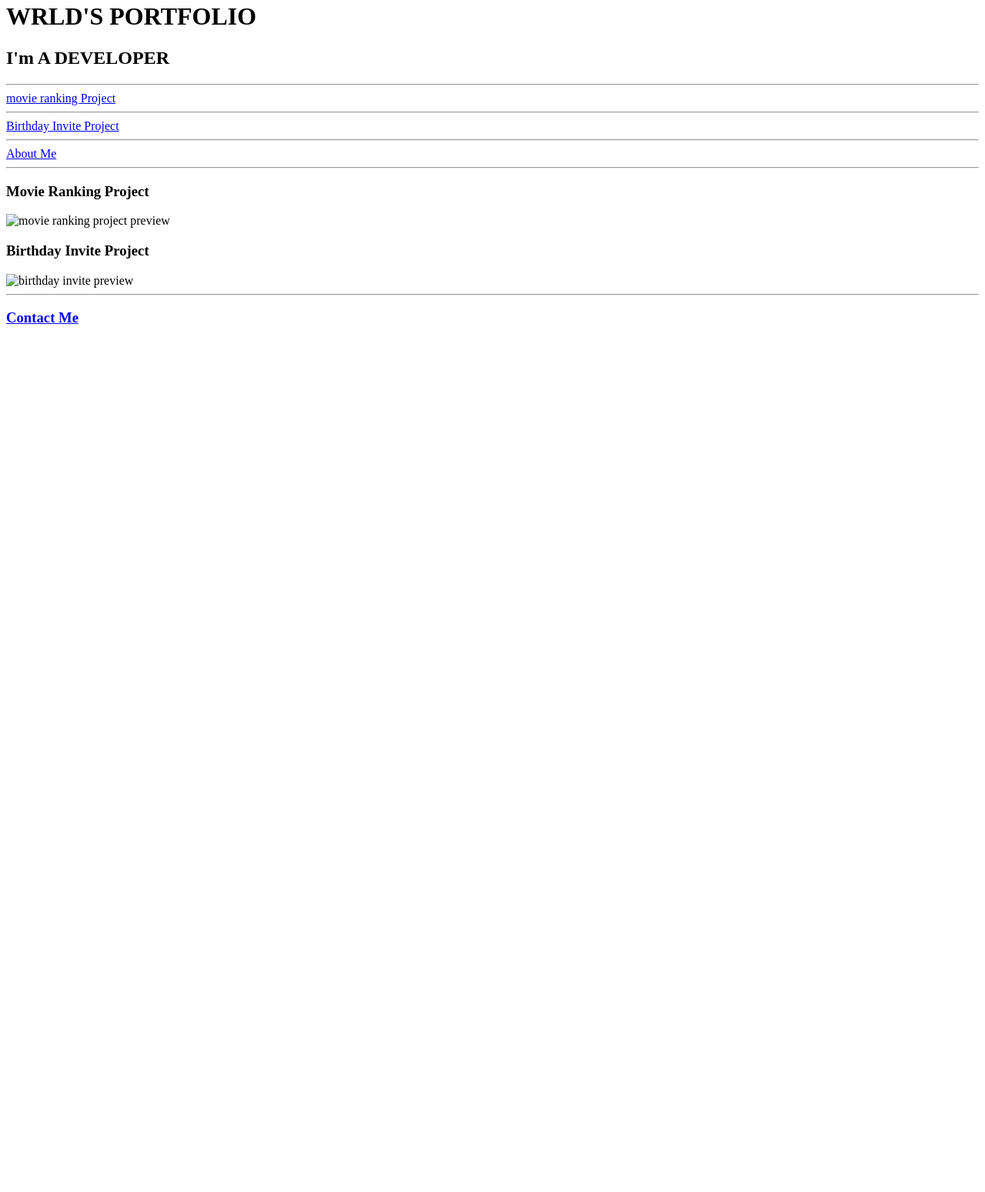
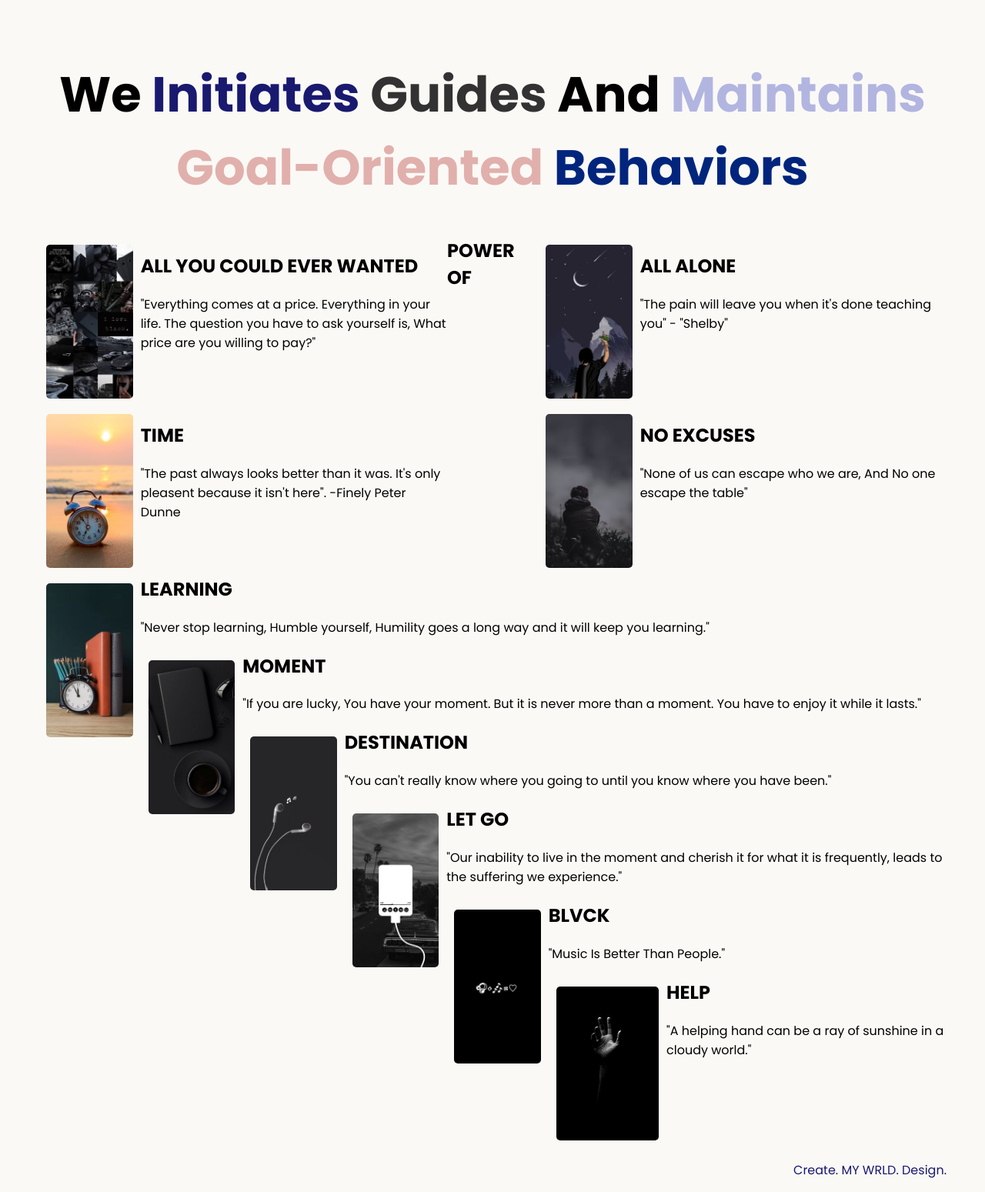
Before and after one commit to MYWRLD11/Motivation, a plain HTML site: page index.html in a window 1280 px wide. Shown: the part 18-1567 px from the top of the page at 77% size. Before the commit the page ends 800 px from the top, so only its background shows below. Drawn offline with Linux system fonts and the light colour scheme.

Commit message:
Add files via upload

```diff
--- a/index.html
+++ b/index.html
@@ -3,20 +3,67 @@
 <head>
     <meta charset="UTF-8">
     <meta name="viewport" content="width=device-width, initial-scale=1.0">
-    <title>WRLD'S PORTFOLIO</title>
+    <link rel="stylesheet" href="./style.css">
+    <title>MOTIVATIONAL SPEAKER'S</title>
+    <link rel="preconnect" href="https://fonts.googleapis.com">
+    <link rel="preconnect" href="https://fonts.gstatic.com" crossorigin>
+    <link href="https://fonts.googleapis.com/css2?family=Poppins:wght@400;700&display=swap" rel="stylesheet">
 </head>
 <body>
-    <h1>WRLD'S PORTFOLIO</h1>
-    <h2> I'm A DEVELOPER</h2>
-    <hr>
-    <a href="./public/movie-ranking.html">movie ranking Project</a><hr>
-    <a href="./public/birthday-invite.html">Birthday Invite Project</a><hr>
-    <a href="./public/about.html">About Me</a><hr>
-    <h3>Movie Ranking Project</h3>
-    <img src="./assets/Image/preview for movie+ranking.jpg" height="200" alt="movie ranking project preview">
-    <h3>Birthday Invite Project</h3>
-    <img src="./assets/Image/birthday-invite.jpg" height="200" alt="birthday invite preview">
-    <hr>
-    <h3><a href="./public/Contact.html">Contact Me</a></h3>
+    <div class="main">
+        <h1>We <span class="initiates">Initiates</span> <span class="guides">Guides</span> And <span class="maintains">Maintains</span> <span class="goal">Goal-Oriented</span> <span class="behaviors">Behaviors</span></h1>
+        <div class="left01 card01"><img class="tile-image" src="./IMAGE/MY WRLD.jpg" alt="all you could ever wanted">
+         <h2 class="card-title"> ALL YOU COULD EVER WANTED</h2>
+         <p class="card-text">"Everything comes at a price. Everything in your life. The question you have to ask yourself is, What price are you willing to pay?"</p>
+        </div>
+
+        <div class="right02 card02"><img class="tile-image" src="./IMAGE/MY WRLD ALONE.jpg" alt="Alone">
+            <h2 class="card-title02">ALL ALONE</h2>
+            <P>"The pain will leave you when it's done teaching you" - "Shelby"</P>
+        </div>
+
+        <div class="left03 card03"><img class="tile-image" src="./IMAGE/MY WRLD TIME.jpg" alt="Time">
+            <h2 class="card-title03">TIME</h2>
+            <P>"The past always looks better than it was. It's only pleasent because it isn't here". -Finely Peter Dunne</P>
+        </div>
+
+        <div class="right04 card04"><img class="tile-image" src="./IMAGE/MY WRLD03.jpg" alt="Back side of a boy">
+            <h2 class="card-title04">NO EXCUSES</h2>
+            <P>"None of us can escape who we are, And No one escape the table"</P>
+        </div>
+
+        <div class="left05 card05"><img class="tile-image" src="./IMAGE/MY WRLD07.jpg" alt="laptop">
+            <h2 class="card-title05"> POWER OF LEARNING</h2>
+            <p>"Never stop learning, Humble yourself, Humility goes a long way and it will keep you learning."</p>
+        </div>
+
+        <div class="right06 card06"><img class="tile-image" src="./IMAGE/MY WRLD06.jpg" alt="cup of tea">
+            <h2 class="card-title06">MOMENT</h2>
+            <p>"If you are lucky, You have your moment. But it is never more than a moment. You have to enjoy it while it lasts."</p>
+        </div>
+
+        <div class="left07 card07"><img class="tile-image" src="./IMAGE/MY WRLD09.jpg" alt="">
+            <h2 class="card-title07">DESTINATION</h2>
+            <p>"You can't really know where you going to until you know where you have been."</p>
+        </div>
+
+        <div class="right08 card08"><img class="tile-image" src="./IMAGE/MY WRLD10.jpg" alt="music">
+            <h2 class="card-title08">LET GO</h2>
+            <p>"Our inability to live in the moment  and cherish it for what it is frequently, leads to  the suffering we experience."</p>
+        </div>
+
+        <div class="left09 card09"><img class="tile-image" src="./IMAGE/MY WRLD11.jpg" alt="black">
+            <h2 class="card-title09">BLVCK</h2>
+            <p>"Music Is Better Than People."</p>
+        </div>
+
+        <div class="right10 card10"><img class="tile-image" src="./IMAGE/MY WRLD13.jpg" alt="hand image">
+            <h2 class="card-title10">HELP</h2>
+            <p>"A helping hand can be a ray of sunshine in a cloudy world." </p>
+        </div>
+    </div>
+    <footer>
+        <p>Create. MY WRLD. Design.</p>
+      </footer>
 </body>
 </html>
```
